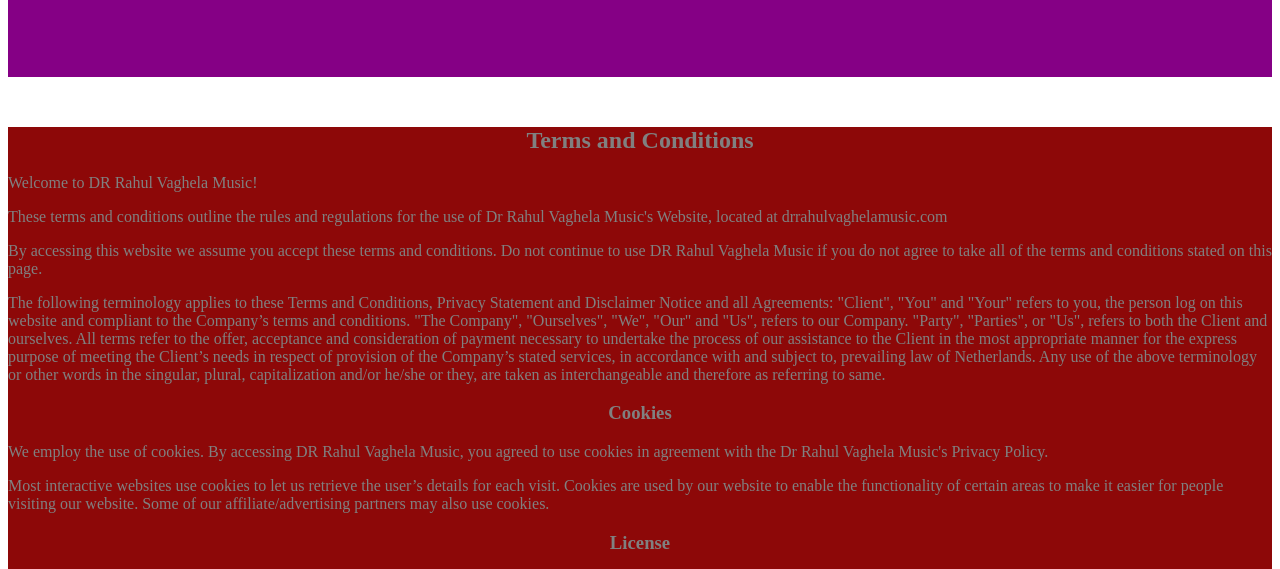
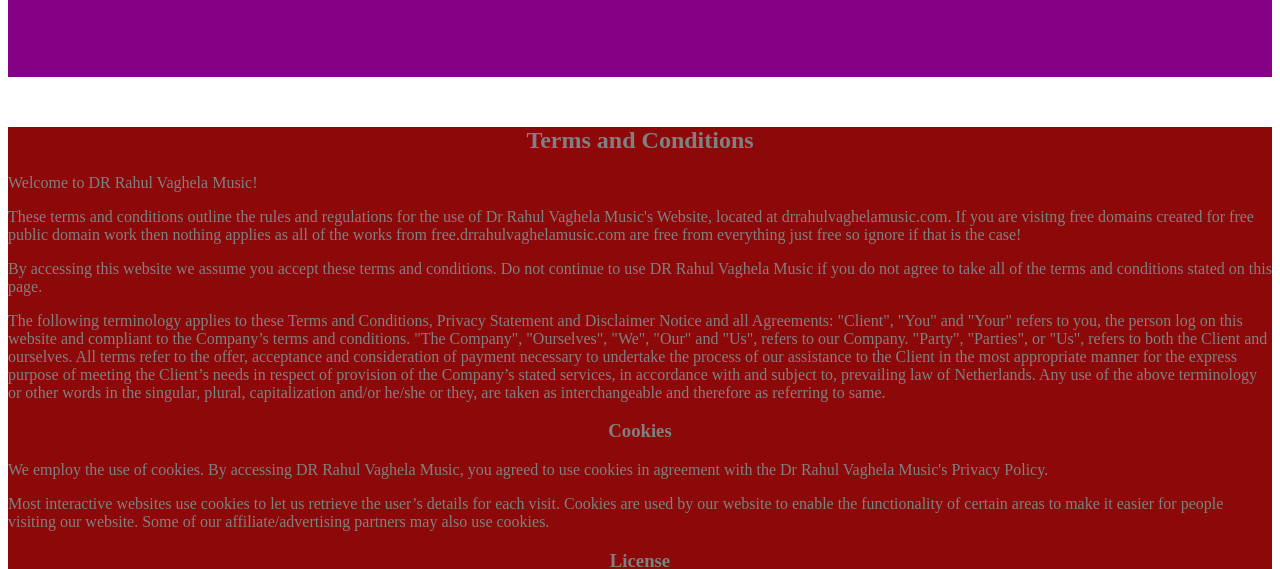
Before and after one commit to Dr-Rahul-Vaghela-Music/Free-public-Domain-Work-From-Me, a plain HTML site: page Terms&Condition.html in a window 1280 px wide. Shown: the part 220-789 px from the top of the page. Drawn offline with Linux system fonts and the light colour scheme.

Commit message:
Update Terms&Condition.html

```diff
--- a/Terms&Condition.html
+++ b/Terms&Condition.html
@@ -24,7 +24,7 @@
 
         <p itemprop="text" class="policyhead">Welcome to DR Rahul Vaghela Music!</p>
 
-        <p itemprop="text" class="policyhead">These terms and conditions outline the rules and regulations for the use of Dr Rahul Vaghela Music's Website, located at drrahulvaghelamusic.com</p>
+        <p itemprop="text" class="policyhead">These terms and conditions outline the rules and regulations for the use of Dr Rahul Vaghela Music's Website, located at drrahulvaghelamusic.com. If you are visitng free domains created for free public domain work then nothing applies as all of the works from free.drrahulvaghelamusic.com are free from everything just free so ignore if that is the case!</p>
 
         <p itemprop="text" class="policyhead">By accessing this website we assume you accept these terms and conditions. Do not continue to use DR Rahul Vaghela Music if you do not agree to take all of the terms and conditions stated on this page. </p>
 
```
